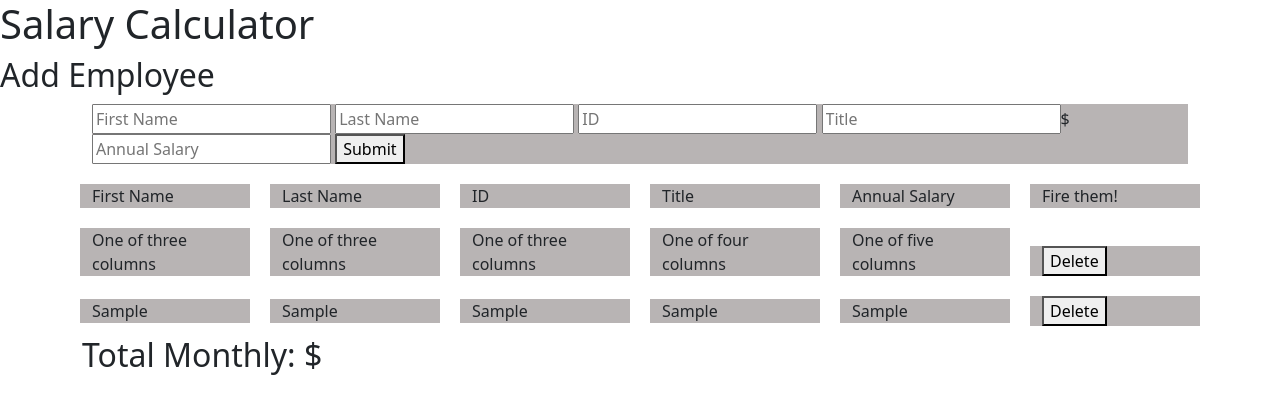
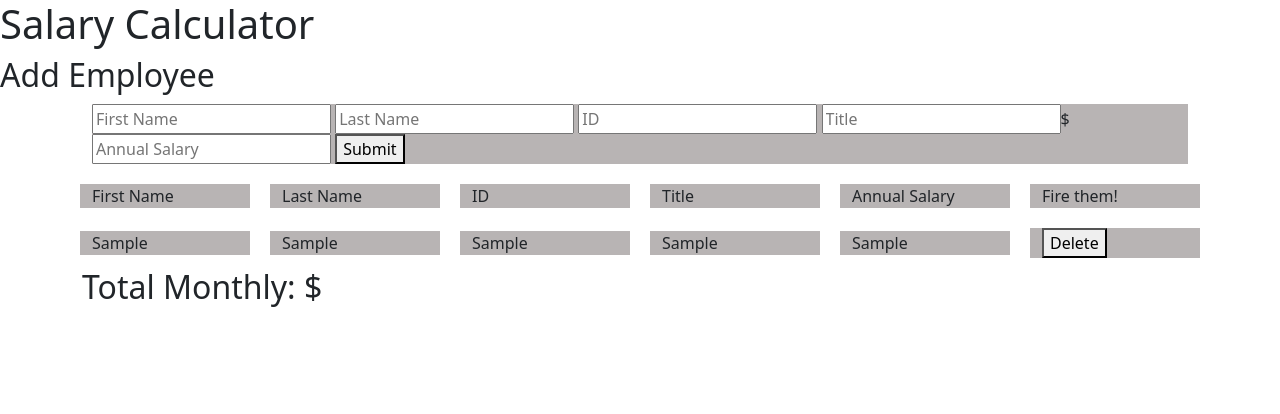
Before and after one commit to JoshuaDavidOren/jquery-salary-calculator, a plain HTML site: page index.html in a window 1280 px wide. Both pictures are taken after typing "Sample", "Sample", "Sample", "Sample", "Sample" into the empty fields and a click on the button "Submit". Drawn offline with nearby package versions, Linux system fonts and the light colour scheme.

Commit message:
deleate button regesters for itself, trying to remove the section with the button

```diff
--- a/client.js
+++ b/client.js
@@ -1,14 +1,14 @@
 console.log('js');
 $(document).ready(connected);
 
-
+let incrementedId = [];
 
 function swearToMe() {
     const el = $('.container2')
+    incrementedId.push(1);
 
     el.append(` <div class="row align-items-center">
-                <div class="col">` +
-        $('#firstName').val() +
+                <div class="col">` + $('#firstName').val() +
         `</div>
                 <div class="col">` + $('#lastName').val() +
         `</div>
@@ -19,7 +19,7 @@ function swearToMe() {
                 <div class="col">` + $('#annualSalary').val() +
         `</div>
                 <div class="col">
-                    <button class=delete id=theDeleteBuatton>Delete</button>
+                    <button class=delete` + (incrementedId.length) + ` ''id=theDeleteBuatton>Delete</button>
                 </div>
             </div>`);
     $('#firstName').val('')
@@ -27,7 +27,9 @@ function swearToMe() {
     $('#id').val('')
     $('#title').val('')
     $('#annualSalary').val('')
-    $('.delete').on('click', FireThem);
+    $('.delete' + incrementedId.length).on('click', FireThem);
+
+
 }
 
 let anSal = 0;
@@ -41,10 +43,7 @@ function howMuch() {
     el.append('Total Monthly: $ ', moneyMath);
 }
 
-function FireThem() {
-    console.log('your fired BITCH');
-    this.remove();
-}
+
 
 function connected() {
     console.log('JQ');
@@ -53,3 +52,11 @@ function connected() {
 
 
 }
+
+function FireThem() {
+    console.log('your fired BITCH');
+    let el = $('.container2');
+    el.remove($('.row align-items-center'));
+
+
+}
--- a/index.html
+++ b/index.html
@@ -47,26 +47,7 @@
                 </div>
             </div>
 
-            <div class="row align-items-end">
-                <div class="col">
-                    One of three columns
-                </div>
-                <div class="col">
-                    One of three columns
-                </div>
-                <div class="col">
-                    One of three columns
-                </div>
-                <div class="col">
-                    One of four columns
-                </div>
-                <div class="col">
-                    One of five columns
-                </div>
-                <div class="col">
-                    <button>Delete</button>
-                </div>
-            </div>
+
         </div>
         <div>
             <h2 id=monthly>Total Monthly: $</h2>
```
